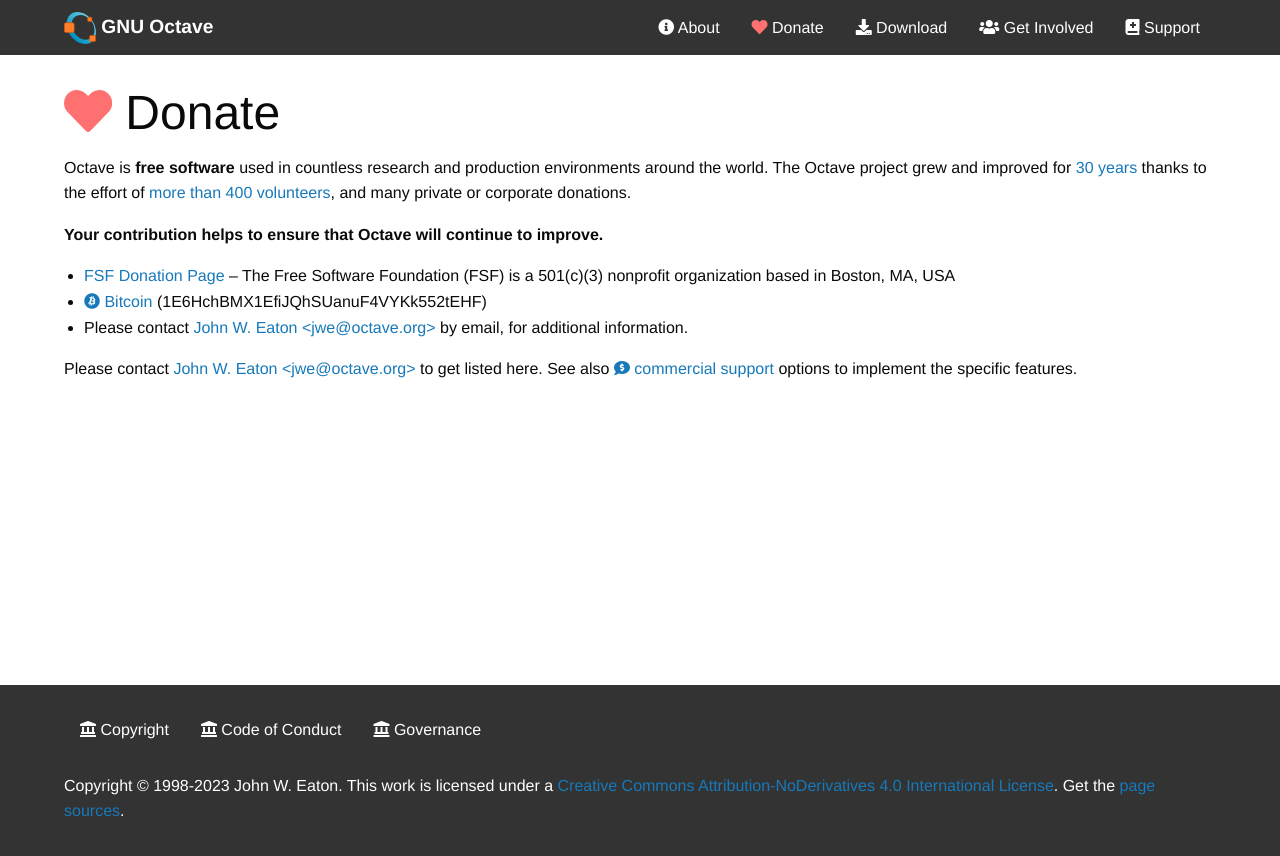
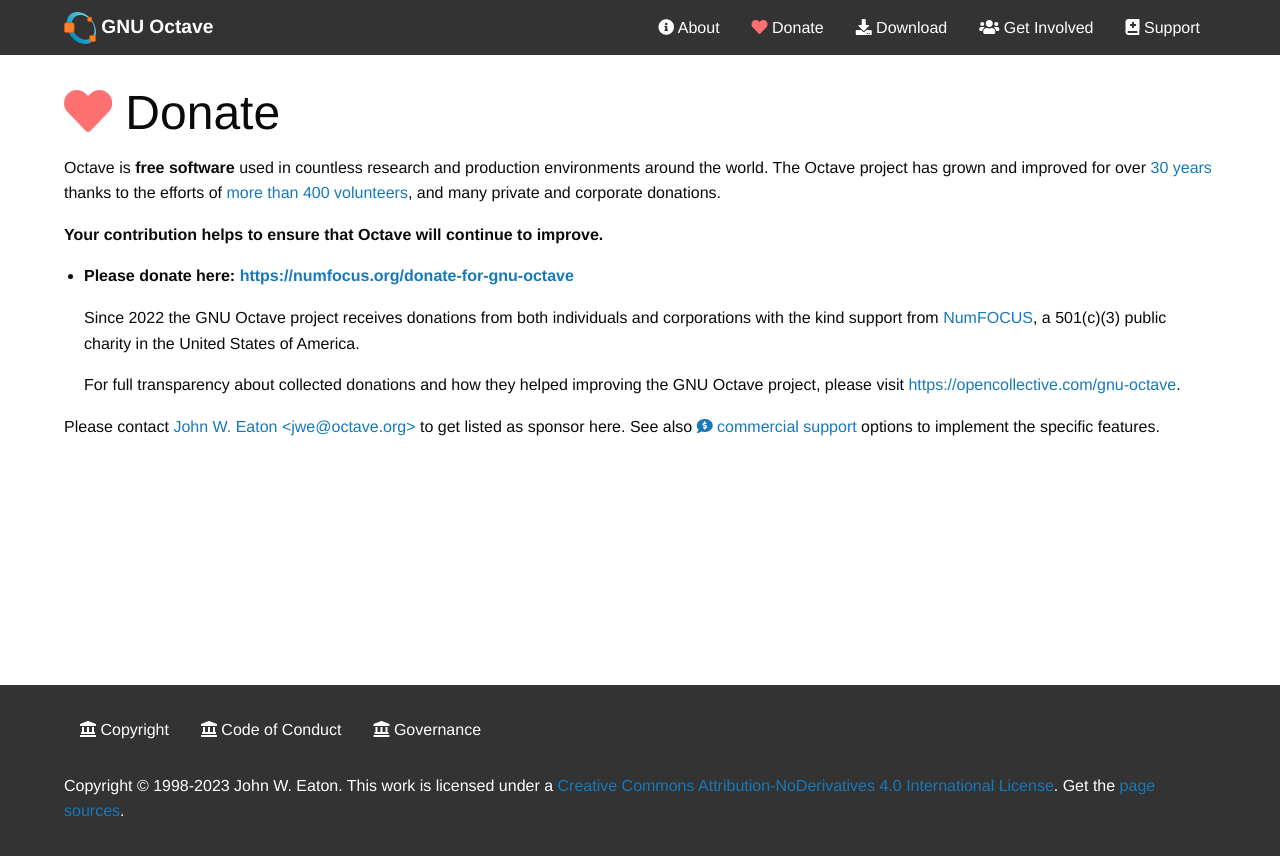
Before and after one commit to gnu-octave/gnu-octave.github.io, a Jekyll site: the page built from pages/donate.md, in a window 1280 px wide. Shown: the top 856 px of the page. Built offline with Jekyll 4.4.1, drawn with Linux system fonts in a browser that asks for light colours; nearby versions of some CDN libraries.

Commit message:
Overhaul donation and governace pages
https://octave.discourse.group/t/octave-website-review-before-version-9-release/5037

```diff
--- a/pages/donate.md
+++ b/pages/donate.md
@@ -8,20 +8,23 @@
 
 Octave is **free software**
 used in countless research and production environments around the world.
-The Octave project grew and improved for
-[30 years]({{ "about.html" | relative_url }}) thanks to the effort of
+The Octave project has grown and improved for over
+[30 years]({{ "about.html" | relative_url }}) thanks to the efforts of
 [more than 400 volunteers](https://hg.savannah.gnu.org/hgweb/octave/file/tip/doc/interpreter/contributors.in),
-and many private or corporate donations.
+and many private and corporate donations.
 
 **Your contribution helps to ensure that Octave will continue to improve.**
 
-- [FSF Donation Page](https://crm.fsf.org/civicrm/contribute/transact?reset=1&id=10)
-  -- The Free Software Foundation (FSF) is a 501(c)(3) nonprofit organization based in Boston, MA, USA
-- [<i class="fab fa-bitcoin"></i> Bitcoin](bitcoin:1E6HchBMX1EfiJQhSUanuF4VYKk552tEHF)
-  (1E6HchBMX1EfiJQhSUanuF4VYKk552tEHF)
-- Please contact [John W. Eaton &lt;jwe@octave.org&gt;](mailto:jwe@octave.org)
-  by email, for additional information.
+- **Please donate here: <https://numfocus.org/donate-for-gnu-octave>**
 
+  Since 2022 the GNU Octave project receives donations
+  from both individuals and corporations with the kind support from
+  [NumFOCUS](https://numfocus.org/project/gnu-octave),
+  a 501(c)(3) public charity in the United States of America.
+
+  For full transparency about collected donations
+  and how they helped improving the GNU Octave project,
+  please visit <https://opencollective.com/gnu-octave>.
 
 <!--
 ### Sponsors:
@@ -32,7 +35,7 @@
 -->
 
 Please contact [John W. Eaton &lt;jwe@octave.org&gt;](mailto:jwe@octave.org)
-to get listed here.
+to get listed as sponsor here.
 See also
 [<i class="fas fa-comment-dollar"></i> commercial support]({{ "commercial-support.html" | relative_url }})
 options to implement the specific features.
```
Also changed, not shown: pages/governance.md (+15 -6 lines).
